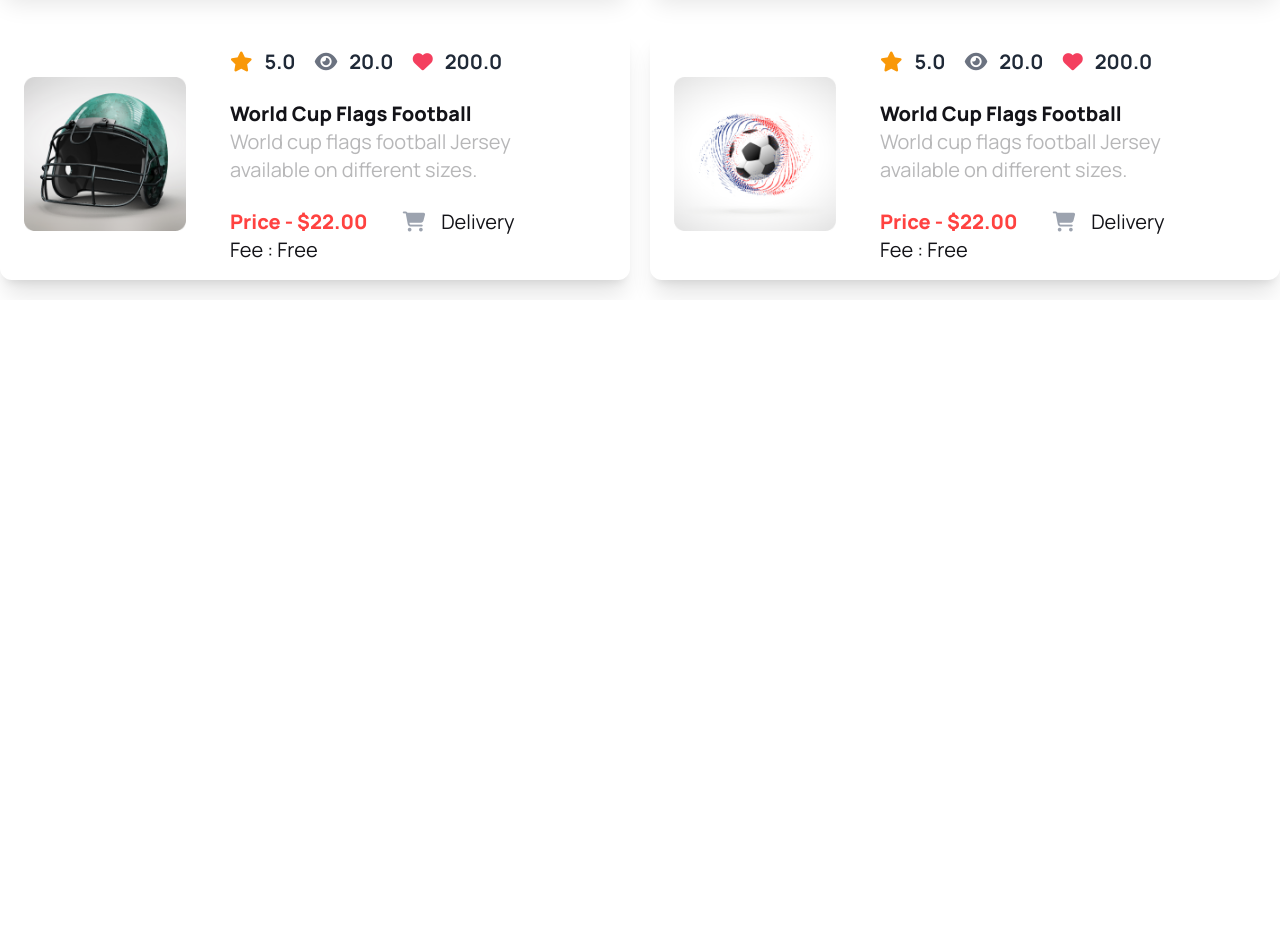
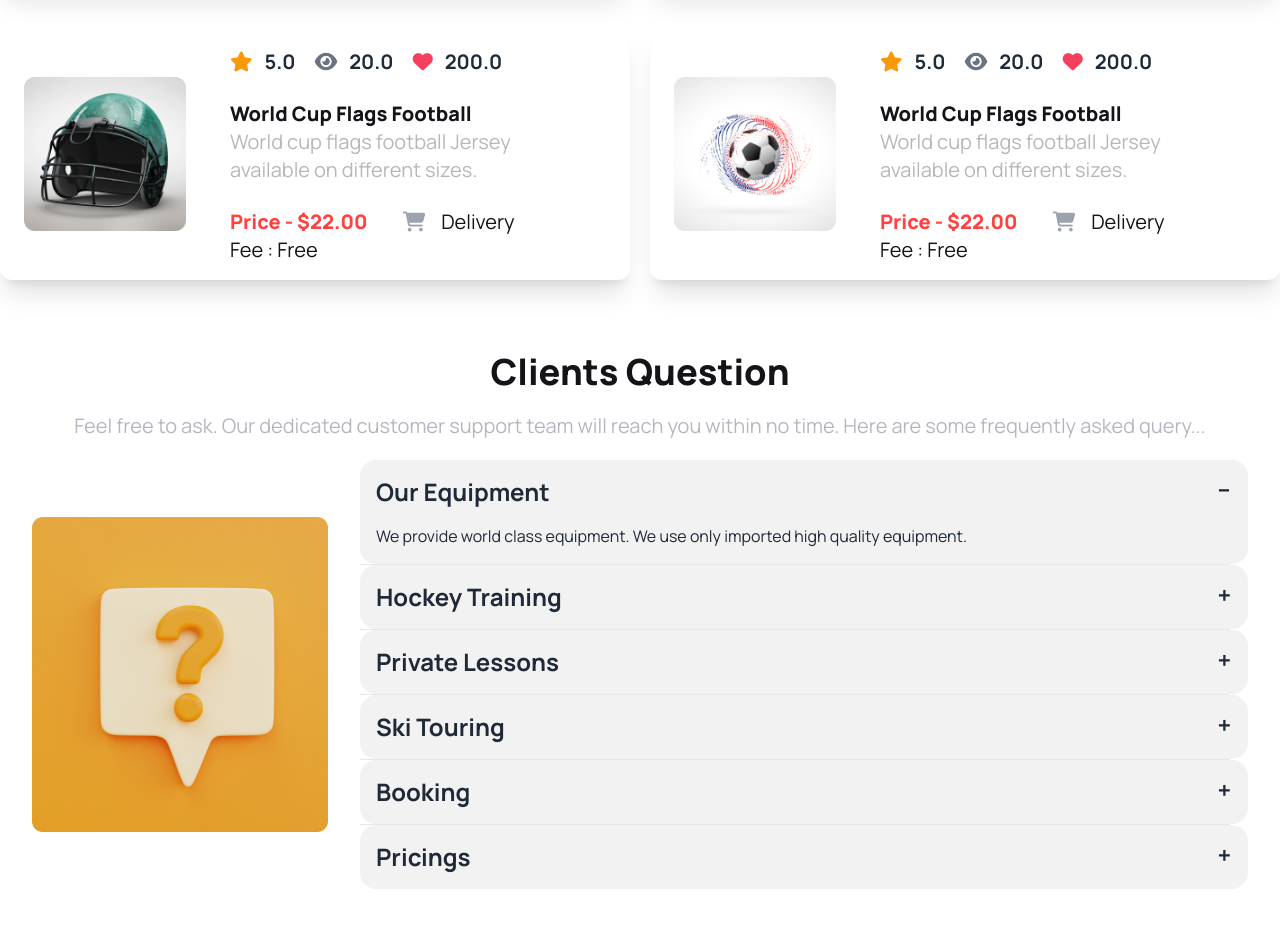
Before and after one commit to Tariqul5288/assignment-03, a plain HTML site: page index.html in a window 1280 px wide. Shown: the part 2758-3686 px from the top of the page. Before the commit the page ends 3058 px from the top, so only its background shows below. Drawn offline with nearby package versions, Linux system fonts and the light colour scheme.

Commit message:
faq section complited

```diff
--- a/index.html
+++ b/index.html
@@ -340,6 +340,84 @@
         </div>
 
     </section>
+    <!-- FAQ section -->
+    <section class="container mx-auto my-10 p-8">
+        <div class="text-center">
+            <h2 class="text-4xl font-extrabold text-[#131318] pb-5">Clients Question</h2>
+            <p class="text-xl opacity-50 text-gray-500 pb-5 ">Feel free to ask. Our dedicated customer support team
+                will reach
+                you within no time. Here are some
+                frequently asked query...</p>
+        </div>
+        <div class="flex gap-8 flex-col lg:flex-row justify-between items-center">
+            <div class="img-content lg:w-1/4">
+                <img class="w-full h-full" src="images/11.png" alt="">
+            </div>
+            <div class="accordian-content lg:w-3/4">
+                <div class="collapse collapse-plus bg-base-200">
+                    <input type="radio" name="my-accordion-3" checked="checked" />
+                    <div class="collapse-title text-2xl font-bold">
+                        Our Equipment
+                    </div>
+                    <div class="collapse-content">
+                        <p>We provide world class equipment. We use only imported high quality equipment.</p>
+                    </div>
+                </div>
+                <hr class="text-[#1313181a] font-bold w-[98%] text-center pl-5">
+                <div class="collapse collapse-plus bg-base-200">
+                    <input type="radio" name="my-accordion-3" />
+                    <div class="collapse-title text-2xl font-bold">
+                        Hockey Training
+                    </div>
+                    <div class="collapse-content">
+                        <p>We provide best quality training through out the year clockwise. We never stop.</p>
+                    </div>
+                </div>
+                <hr class="text-[#1313181a] font-bold w-[98%] text-center pl-5">
+                <div class="collapse collapse-plus bg-base-200">
+                    <input type="radio" name="my-accordion-3" />
+                    <div class="collapse-title text-2xl font-bold">
+                        Private Lessons
+                    </div>
+                    <div class="collapse-content">
+                        <p>We have private training facilities under high rated world class trainer from all over the
+                            world.</p>
+                    </div>
+                </div>
+                <hr class="text-[#1313181a] font-bold w-[98%] text-center pl-5">
+                <div class="collapse collapse-plus bg-base-200">
+                    <input type="radio" name="my-accordion-3" />
+                    <div class="collapse-title text-2xl font-bold">
+                        Ski Touring
+                    </div>
+                    <div class="collapse-content">
+                        <p>We arrange ski touring in every winter. </p>
+                    </div>
+                </div>
+                <hr class="text-[#1313181a] font-bold w-[98%] text-center pl-5">
+                <div class="collapse collapse-plus bg-base-200">
+                    <input type="radio" name="my-accordion-3" />
+                    <div class="collapse-title text-2xl font-bold">
+                        Booking
+                    </div>
+                    <div class="collapse-content">
+                        <p>For booking and more details please email us or contact us at our office.</p>
+                    </div>
+                </div>
+                <hr class="text-[#1313181a] font-bold w-[98%] text-center pl-5">
+                <div class="collapse collapse-plus bg-base-200">
+                    <input type="radio" name="my-accordion-3" />
+                    <div class="collapse-title text-2xl font-bold">
+                        Pricings
+                    </div>
+                    <div class="collapse-content">
+                        <p>We provide low cost service. For more detail please email us or contact our office.</p>
+                    </div>
+                </div>
+            </div>
+
+        </div>
+    </section>
 </body>
 
 </html>
```
